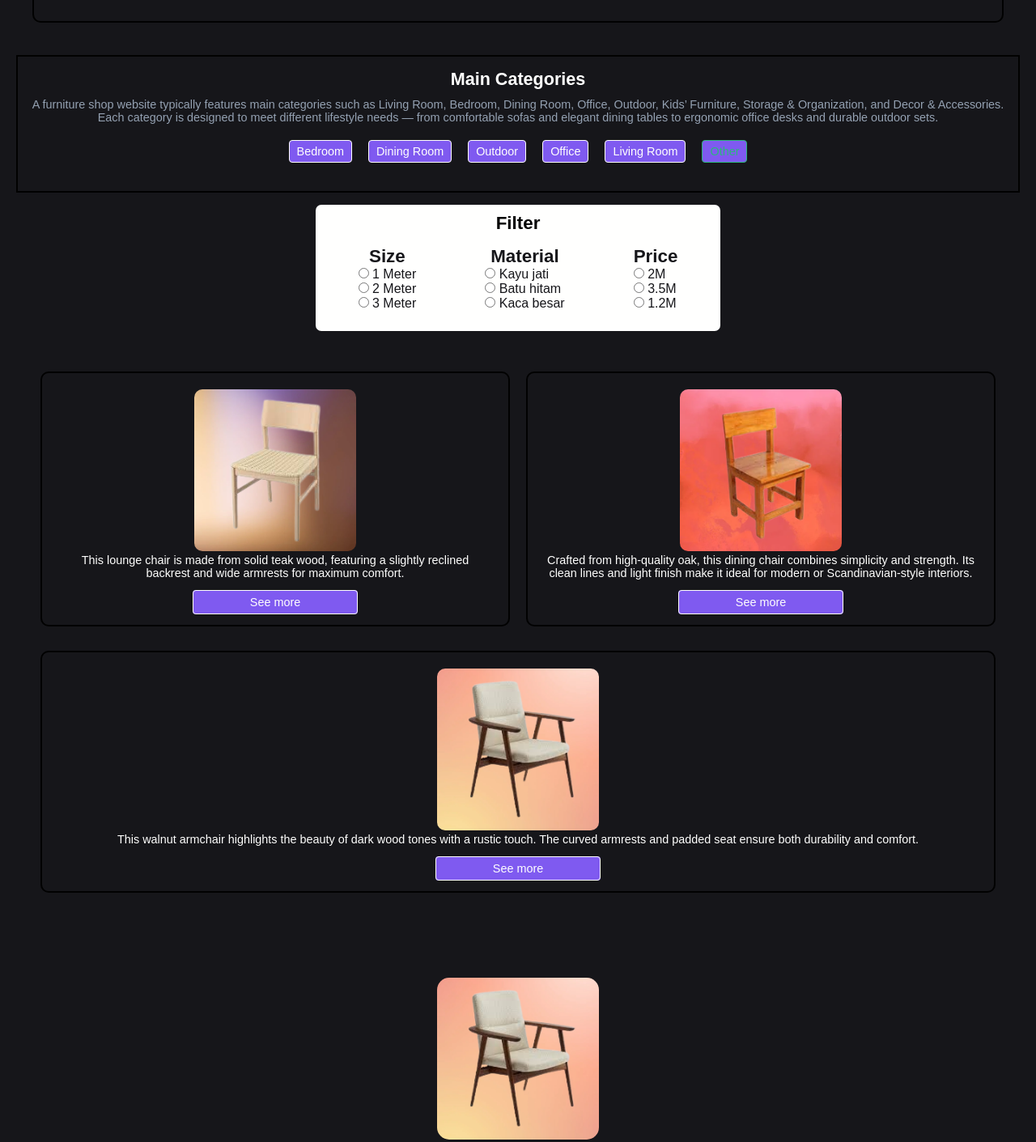
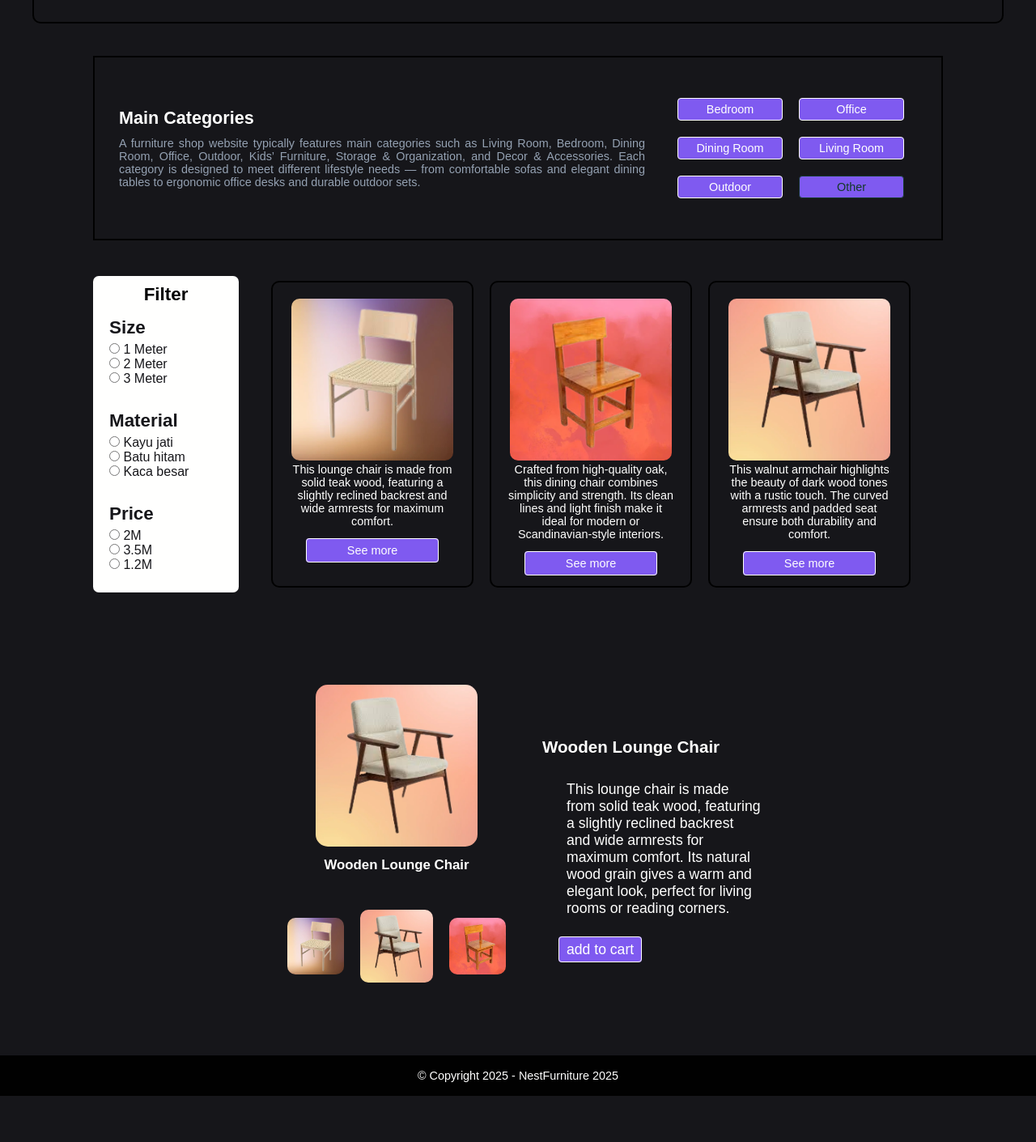
Before and after one commit to ahmadorigin/nest-furniture-asts, a plain HTML site: page index.html in a window 1280 px wide. Shown: the part 524-1935 px from the top of the page at 81% size. After the commit the page ends 1878 px from the top, so only its background shows below. Drawn offline with Linux system fonts and the light colour scheme.

Commit message:
desktop style

```diff
--- a/index.html
+++ b/index.html
@@ -77,28 +77,31 @@
       </div>
       <div class="category">
         <div class="category main--category">
+          <div class="main--category__text">
             <h2>Main Categories</h2>
             <p>
-            A furniture shop website typically features main categories such as
-            Living Room, Bedroom, Dining Room, Office, Outdoor, Kids’ Furniture,
-            Storage & Organization, and Decor & Accessories. Each category is
-            designed to meet different lifestyle needs — from comfortable sofas
-            and elegant dining tables to ergonomic office desks and durable
-            outdoor sets.
+              A furniture shop website typically features main categories such
+              as Living Room, Bedroom, Dining Room, Office, Outdoor, Kids’
+              Furniture, Storage & Organization, and Decor & Accessories. Each
+              category is designed to meet different lifestyle needs — from
+              comfortable sofas and elegant dining tables to ergonomic office
+              desks and durable outdoor sets.
             </p>
+          </div>
           <div class="main--category__table">
             <div class="category--table__right">
-              <p><a href="#">Bedroom</a></p>
-              <p><a href="#">Dining Room</a></p>
-              <p><a href="#">Outdoor</a></p>
+              <p class="t"><a href="#">Bedroom</a></p>
+              <p class="t"><a href="#">Dining Room</a></p>
+              <p class="t"><a href="#">Outdoor</a></p>
             </div>
             <div class="category--table__left">
-              <p><a href="#">Office</a></p>
-              <p><a href="#">Living Room</a></p>
-              <p class="a"><a href="#">Other</a></p>
+              <p class="t"><a href="#">Office</a></p>
+              <p class="t"><a href="#">Living Room</a></p>
+              <p class="t a"><a href="#">Other</a></p>
             </div>
           </div>
         </div>
+        <div class="filter__bawah">
           <div class="category filter">
             <h2>Filter</h2>
             <div class="filter__3">
@@ -136,7 +139,8 @@
               <img src="./assets/chair2.png" alt="" />
               <p>
                 This lounge chair is made from solid teak wood, featuring a
-              slightly reclined backrest and wide armrests for maximum comfort.
+                slightly reclined backrest and wide armrests for maximum
+                comfort.
               </p>
               <a href="#">See more</a>
             </div>
@@ -144,23 +148,26 @@
               <img src="./assets/chair3.png" alt="" />
               <p>
                 Crafted from high-quality oak, this dining chair combines
-              simplicity and strength. Its clean lines and light finish make it
-              ideal for modern or Scandinavian-style interiors.
+                simplicity and strength. Its clean lines and light finish make
+                it ideal for modern or Scandinavian-style interiors.
               </p>
               <a href="#">See more</a>
             </div>
             <div class="category pilih__card img-bottom">
               <img src="./assets/chair1.png" alt="" />
               <p>
-              This walnut armchair highlights the beauty of dark wood tones with
-              a rustic touch. The curved armrests and padded seat ensure both
-              durability and comfort.
+                This walnut armchair highlights the beauty of dark wood tones
+                with a rustic touch. The curved armrests and padded seat ensure
+                both durability and comfort.
               </p>
               <a href="#">See more</a>
             </div>
           </div>
         </div>
+      </div>
       <div class="descrip">
+        <div class="descrip--item">
+          <div class="descrip--item__img">
             <img src="./assets/chair1.png" alt="" class="img__descrip-0" />
             <h3>Wooden Lounge Chair</h3>
             <div class="descrip mini-image">
@@ -168,13 +175,18 @@
               <img src="./assets/chair1.png" alt="" class="img__descrip-1" />
               <img src="./assets/chair3.png" alt="" />
             </div>
+          </div>
+          <div class="descrip--item__text">
+            <h3>Wooden Lounge Chair</h3>
             <p>
-          This lounge chair is made from solid teak wood, featuring a slightly
-          reclined backrest and wide armrests for maximum comfort. Its natural
-          wood grain gives a warm and elegant look, perfect for living rooms or
-          reading corners.
+              This lounge chair is made from solid teak wood, featuring a
+              slightly reclined backrest and wide armrests for maximum comfort.
+              Its natural wood grain gives a warm and elegant look, perfect for
+              living rooms or reading corners.
             </p>
-        <a href="#">add to cart</a>
+            <a href="#" class="descrip--a">add to cart</a>
+          </div>
+        </div>
       </div>
     </main>
     <footer>
--- a/style.css
+++ b/style.css
@@ -157,7 +157,7 @@ body {
   color: #fffffe;
 }
 .category--table__left .a {
-  color: #2cb67d;
+  color: #133929;
 }
 .category--table__left .a:hover {
   font-weight: bold;
@@ -367,3 +367,126 @@ footer {
     margin: 10px auto;
   }
 }
+
+@media (width >= 64rem) {
+  .hero {
+    min-height: 500px;
+  }
+
+  .logo {
+    display: grid;
+    grid-template-areas: "h3 a";
+    align-items: center;
+  }
+  .logo h3 {
+    grid-area: h3;
+  }
+  .logo a {
+    grid-area: a;
+  }
+
+  .main__card {
+    gap: 100px;
+  }
+
+  .main--furniture {
+    width: 300px;
+    font-size: 1rem;
+    padding: 15px;
+  }
+
+  .main--category {
+    width: 1050px;
+    margin: auto;
+    display: flex;
+    align-items: center;
+    gap: 20px;
+    padding: 30px;
+  }
+
+  .main--category h2,
+  .main--category p {
+    text-align: justify;
+    width: 650px;
+  }
+
+  .category--table__left,
+  .category--table__right {
+    display: flex;
+    flex-direction: column;
+  }
+
+  .main--category__table .t {
+    text-align: center;
+    width: 130px;
+  }
+
+  .filter {
+    width: 200px;
+  }
+
+  .filter__3 h3 {
+    margin-bottom: 5px;
+    text-align: left;
+  }
+  .filter__3 {
+    display: flex;
+    flex-direction: column;
+  }
+
+  .pilih {
+    display: grid;
+    grid-template-areas: "img-left img-right img-bottom";
+  }
+  .img-left {
+    grid-area: img-left;
+  }
+  .img-right {
+    grid-area: img-right;
+  }
+  .img-bottom {
+    grid-area: img-bottom;
+  }
+
+  .pilih__card {
+    width: 250px;
+  }
+
+  .pilih__card img {
+    width: 200px;
+  }
+
+  .pilih__card a {
+    padding: 6px 50px;
+  }
+
+  .filter__bawah {
+    display: flex;
+    width: 1050px;
+    margin: auto;
+  }
+
+  .descrip--item {
+    display: flex;
+    flex-direction: row;
+    align-items: center;
+    margin: auto;
+  }
+
+  .descrip--item__img {
+  }
+
+  .descrip--item__text {
+    font-size: 1.1rem;
+    text-align: left;
+    width: 300px;
+  }
+
+  .descrip--item__text p {
+    margin: 30px;
+  }
+
+  .descrip a {
+    margin-right: auto;
+  }
+}
```
Lines whose indentation alone changed are shown as unchanged.
